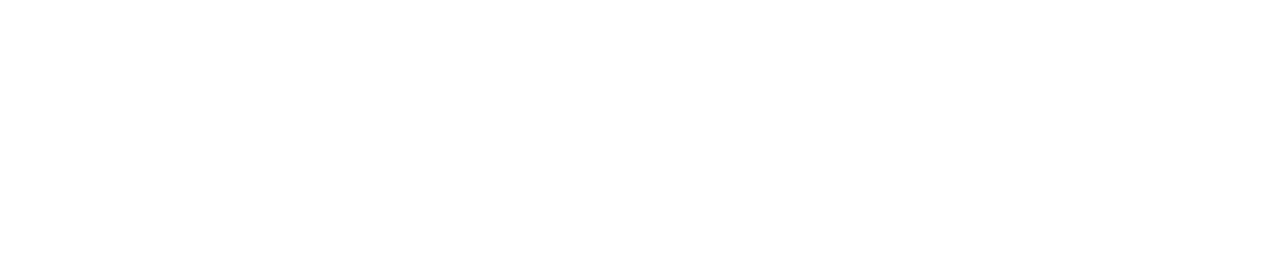
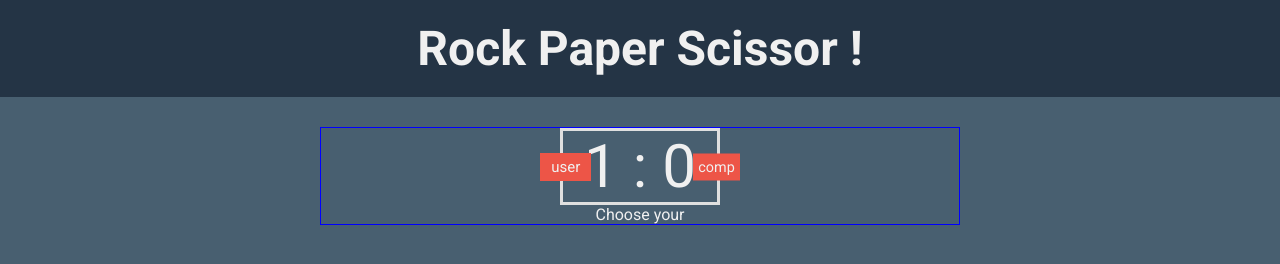
Before and after one commit to CarolineVoo/Rock_Paper_Scissors_Game, a plain HTML site: page index.html in a window 1280 px wide. Drawn offline with Linux system fonts and the light colour scheme.

Commit message:
Adding more stuff

```diff
--- a/index.html
+++ b/index.html
@@ -4,9 +4,24 @@
     <meta charset="UTF-8">
     <meta name="viewport" content="width=device-width, initial-scale=1.0">
     <meta http-equiv="X-UA-Compatible" content="ie=edge">
-    <title>Document</title>
+    <link href="https://fonts.googleapis.com/css?family=Roboto:100,400,500,700,900&display=swap" rel="stylesheet">
+    <link rel="stylesheet" href="stylesheet.css">
+    <title>ROCK, PAPER, SCISSORS GAME</title>
 </head>
 <body>
+    <h1>Rock Paper Scissor !</h1>
+    <div class ="gamebox">
+        <div class="roundScore">
+            <div id="user-label" class="badges">user</div>
+            <div id="comp-label" class="badges">comp</div>
+            <span id="player-1">1</span> : <span id="player-2">0</span>
+        </div>
+
+     <div class="textResult"> Choose your </div>
+
+    </div>
+
+
 
 </body>
 </html>
--- /dev/null
+++ b/stylesheet.css
@@ -0,0 +1,60 @@
+*{
+    box-sizing: border-box;
+    color: #f0f0f0;
+    padding: 0;
+    margin: 0;
+    font-family: 'Roboto', sans-serif;
+}
+
+body{
+    background: #485f70
+}
+
+.gamebox{
+    border: 1px solid blue;
+    position: relative;
+    left: 50%;
+    transform: translateX(-50%);
+    text-align: center;
+    width: 50%;
+}
+
+h1{
+    background:#243445;
+    padding: 20px;
+    font-size: 300%;
+    margin-bottom: 30px;
+    text-align: center;
+}
+
+.roundScore{
+    position: relative;
+    border: 3px solid #e0e0e0;
+    width: 25%;
+    margin: 0 auto;
+    font-size: 60px
+}
+
+.badges{
+    position: absolute;
+    font-size: 25%;
+    padding: 5px;
+    background-color: #ed5547;
+
+}
+
+#user-label{
+    top: 50%;
+    left: -15%;
+    transform: translateY(-50%);
+    padding-left: 11px;
+    padding-right: 11px;
+
+}
+
+#comp-label{
+    right: -15%;
+    top: 50%;
+    transform: translateY(-50%);
+    font-size: 24%;
+}
```
Also changed, not shown: Images/paper.png (added), Images/rock.png (added), Images/scissors.png (added).
